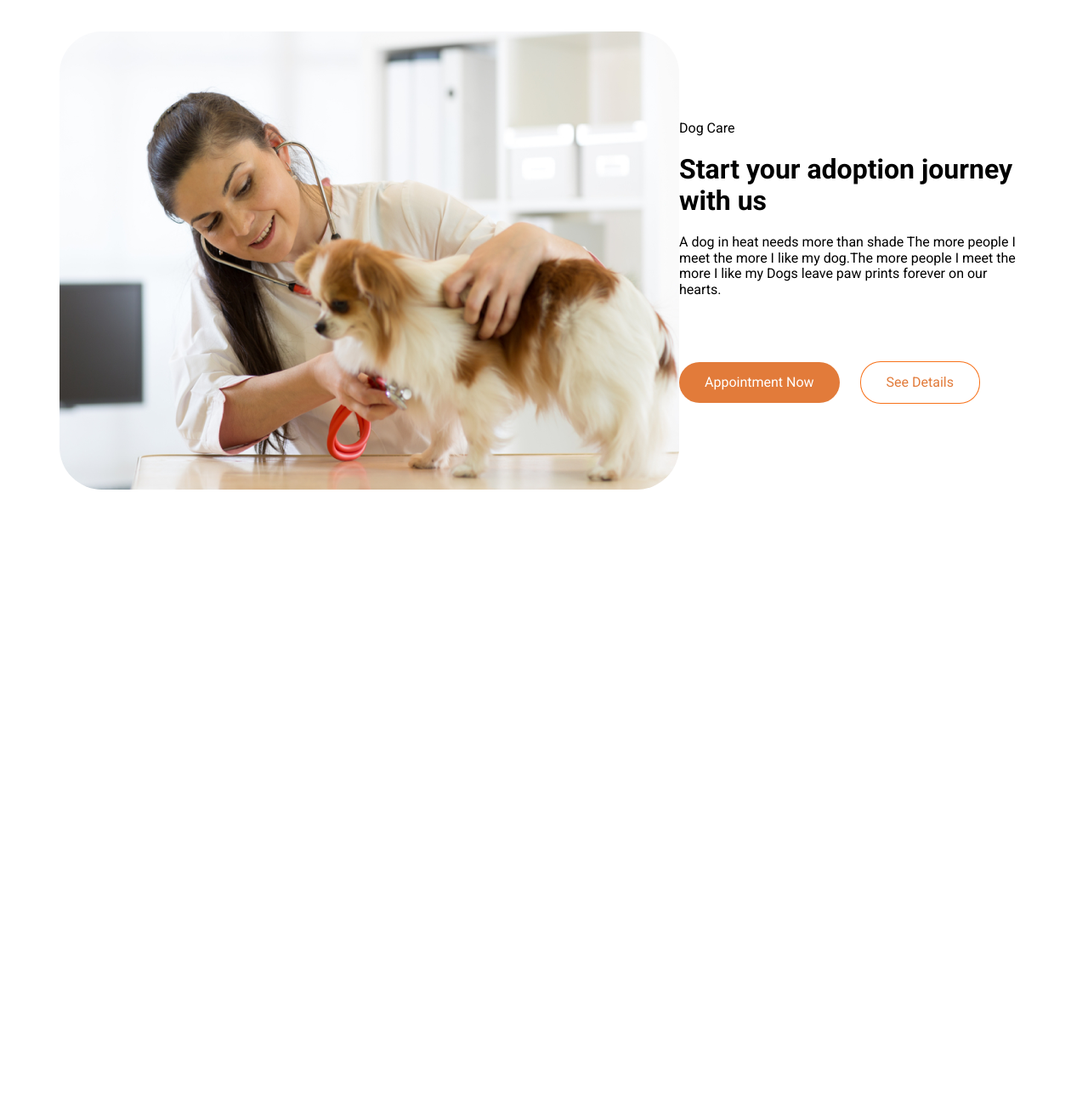
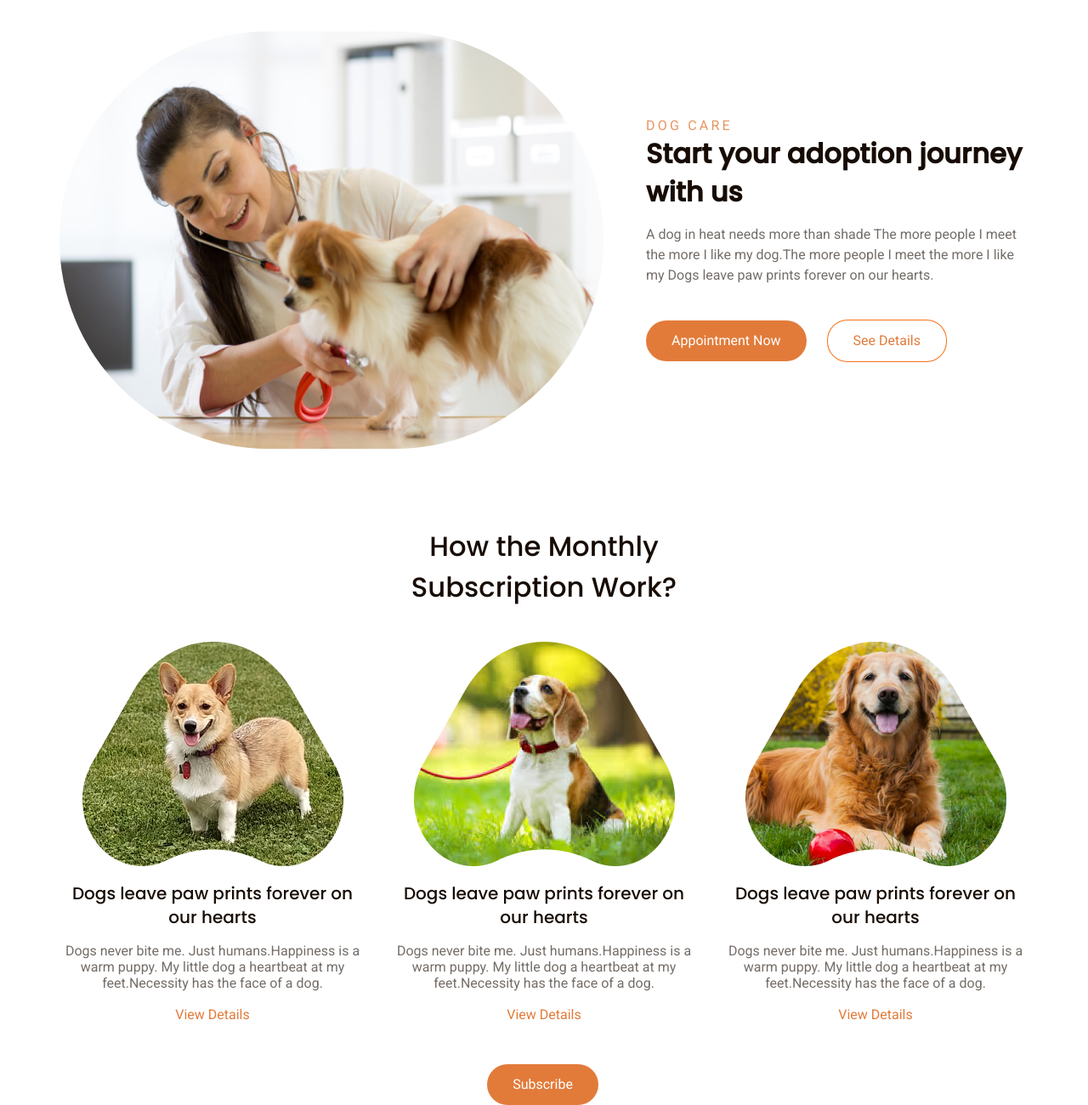
Before and after one commit to Kepel23/Dog_Shop, a plain HTML site: page index.html in a window 1280 px wide. Shown: the part 2578-3878 px from the top of the page at 85% size. Before the commit the page ends 3158 px from the top, so only its background shows below. Drawn offline with Linux system fonts and the light colour scheme.

Commit message:
добавление новой темы на сайт

```diff
--- a/css/style.css
+++ b/css/style.css
@@ -318,12 +318,11 @@ body {
   margin-bottom: 130px;
 }
 
- .button-veiw-products {
+.button-veiw-products {
   border: 1px solid #e27b3a;
   background-color: #fff;
   border-radius: 4px;
   padding: 12px 30px;
-
 }
 
 .button-products-text {
@@ -341,8 +340,140 @@ body {
 .dog-care {
   display: flex;
   align-items: center;
+  margin-bottom: 91px;
 }
 
 .care-photo {
-  border-radius: 50px;
+  width: 640px;
+  height: 491px;
+  border-radius: 250px;
+  margin-right: 50px;
 }
+
+.care-text {
+  max-width: 487px;
+}
+
+.dog-care-main {
+  margin-bottom: 40px;
+}
+
+.dog-care-subtitle-text {
+  font-style: normal;
+  font-weight: 500;
+  font-size: 16px;
+  line-height: 19px;
+
+  letter-spacing: 0.2em;
+  text-transform: uppercase;
+
+  color: #e27b3a;
+
+  opacity: 0.8;
+}
+
+.dog-care-title h1 {
+  font-family: "Poppins", sans-serif;
+  font-style: normal;
+
+  font-size: 32px;
+  line-height: 45px;
+  margin: 0;
+
+  color: #170c04;
+}
+
+.dog-care-maintext {
+  font-style: normal;
+  font-weight: normal;
+  font-size: 16px;
+  line-height: 24px;
+
+  color: #170c04;
+
+  opacity: 0.6;
+}
+
+.button-group-dog-care {
+  margin: 0;
+}
+
+/* ##################  */
+
+/* How the Monthly
+Subscription Work? */
+
+.subscription-work-other-item-box {
+  display: flex;
+  border-radius: 20px;
+  text-align: center;
+  align-items: center;
+  justify-content: center;
+  width: 360px;
+  height: 273px;
+  margin-right: 0;
+}
+
+.item-text {
+  text-align: center;
+}
+
+.other-products-subscription {
+  display: flex;
+  justify-content: space-between;
+  margin-bottom: 46px;
+}
+
+.other-box-title {
+  font-family: "Poppins", sans-serif;
+  font-style: normal;
+  font-weight: 500;
+  font-size: 20px;
+  line-height: 30px;
+
+  color: #170c04;
+}
+
+.title-food-subscription {
+  font-family: "Poppins", sans-serif;
+  font-style: normal;
+  font-weight: 500;
+  font-size: 20px;
+  line-height: 28px;
+
+  text-align: center;
+
+  color: #170c04;
+}
+
+.text-food-subscription {
+  font-style: normal;
+  font-weight: normal;
+  font-size: 16px;
+  line-height: 19px;
+  text-align: center;
+
+  color: #170c04;
+
+  opacity: 0.6;
+}
+
+.main-products-item-subscription {
+  text-align: center;
+  max-width: 360px;
+}
+
+.products-text-main-subscription {
+  margin-bottom: 36px;
+}
+
+.button-group-subscription {
+  display: flex;
+  justify-content: center;
+  align-items: center;
+  margin-left: 17px;
+}
+
+.pad1 {
+  margin-right: 0px;
+}
--- a/index.html
+++ b/index.html
@@ -200,26 +200,28 @@
 
       <div class="dog-care">
         <div class="care-photo">
-          <img src="img/dogcare.png" alt="photo : dog care" class="care-photo">
+          <img
+            src="img/dogcare.png"
+            alt="photo : dog care"
+            class="care-photo"
+          />
         </div>
         <div class="care-text">
           <div class="dog-care-main">
             <div class="dog-care-subtitle">
-              <span class="dog-care-subtitle-text">
-                Dog Care
-              </span>
-
+              <span class="dog-care-subtitle-text"> Dog Care </span>
             </div>
             <div class="dog-care-title">
               <h1>Start your adoption journey with us</h1>
             </div>
             <p class="dog-care-maintext">
-              A dog in heat needs more than shade The more people I meet the more I like my dog.The more people
-              I meet the more I like my Dogs leave paw prints forever on our hearts.
+              A dog in heat needs more than shade The more people I meet the
+              more I like my dog.The more people I meet the more I like my Dogs
+              leave paw prints forever on our hearts.
             </p>
           </div>
 
-          <div class="button-group">
+          <div class="button-group-dog-care">
             <button class="button button-primary">
               <span class="button-text">Appointment Now</span>
             </button>
@@ -229,6 +231,61 @@
           </div>
         </div>
       </div>
+
+      <div class="subscription-work">
+        <div class="products-text-main-subscription">
+          <h1 class="products-title">How the Monthly<br> Subscription Work?</h1>
+        </div>
+
+        <div class="other-products-subscription">
+          <div class="main-products-item-subscription pad1">
+            <div class="subscription-work-other-item-box ">
+              <img src="img/dog1.png" alt="" class="photo-item" />
+            </div>
+            <div class="item-text ">
+              <h1 class="title-food-subscription">Dogs leave paw prints forever on our hearts</h1>
+              <p class="text-food-subscription">
+                Dogs never bite me. Just humans.Happiness is a warm puppy.
+                My little dog a heartbeat at my feet.Necessity has the face of a dog.
+              </p>
+              <span class="details">View Details</span>
+            </div>
+          </div>
+          <div class="main-products-item-subscription pad1">
+            <div class="subscription-work-other-item-box ">
+              <img src="img/dog2.png" alt="" class="photo-item" />
+            </div>
+            <div class="item-text ">
+              <h1 class="title-food-subscription">Dogs leave paw prints forever on our hearts</h1>
+              <p class="text-food-subscription">
+                Dogs never bite me. Just humans.Happiness is a warm puppy.
+                My little dog a heartbeat at my feet.Necessity has the face of a dog.
+              </p>
+              <span class="details">View Details</span>
+            </div>
+          </div>
+          <div class="main-products-item-subscription">
+            <div class="subscription-work-other-item-box">
+              <img src="img/dog3.png" alt="" class="photo-item" />
+            </div>
+            <div class="item-text">
+              <h1 class="title-food-subscription">Dogs leave paw prints forever on our hearts</h1>
+              <p class="text-food-subscription">
+                Dogs never bite me. Just humans.Happiness is a warm puppy.
+                My little dog a heartbeat at my feet.Necessity has the face of a dog.
+              </p>
+              <span class="details">View Details</span>
+            </div>
+          </div>
+        </div>
+
+        <div class="button-group-subscription">
+          <button class="button button-primary">
+            <span class="button-text">Subscribe</span>
+          </button>
+        </div>
+
+      </div>
     </div>
   </body>
 </html>
```
Also changed, not shown: img/dog1.png (added), img/dog2.png (added), img/dog3.png (added).
